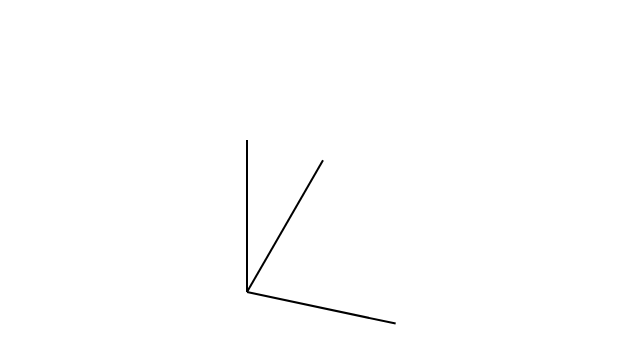
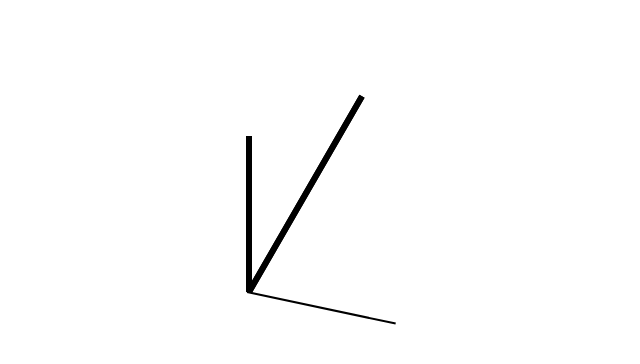
Before and after one commit to Ludovic16513/Horloge, a plain HTML site: page index.html in a window 1280 px wide. Shown: the whole page, without its empty margins (394-1034 px from the left). Drawn offline with Linux system fonts and the light colour scheme.

Commit message:
CSS a travailler

```diff
--- a/style.css
+++ b/style.css
@@ -23,14 +23,18 @@ position: relative;
 
 #minute {
   position: absolute;
-  height: 150px;
+  height: 220px;
   transform-origin: bottom;
   border: solid black 1px;
   bottom: 50%;
   left: 50%;
+  padding: 2px;
+  background: black;
 }
 
 #heure {
+  padding: 2px;
+  background: black;
   position: absolute;
   height: 150px;
   transform-origin: bottom;
```
